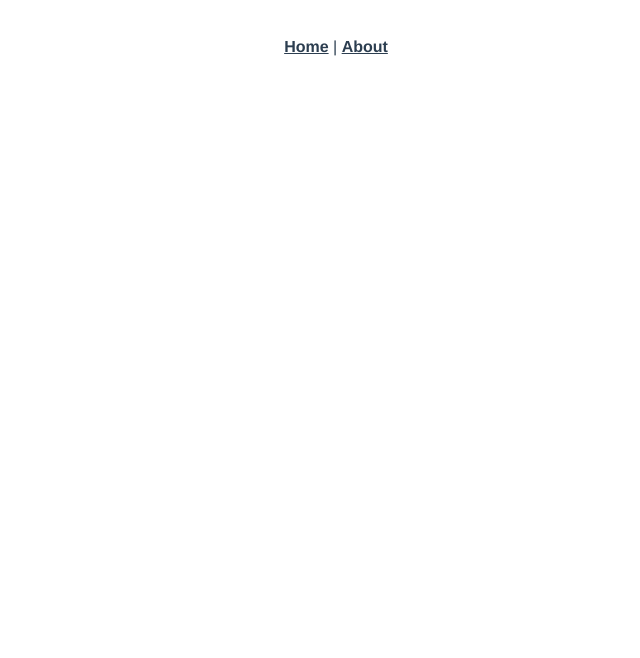
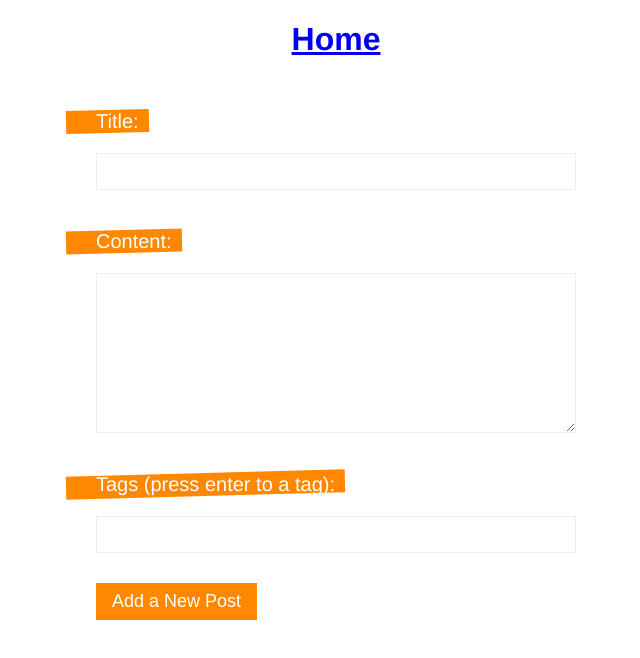
Before and after one commit to ckrdi/vue-dojo-blog, a Vue app: page /create in a window 1280 px wide. Before the commit this address had no page. Shown: the top 658 px of the page, without its empty margins (304-944 px from the left). Built offline with nearby package versions, Linux system fonts and the light colour scheme.

Commit message:
made a blog using vue

```diff
--- a/src/App.vue
+++ b/src/App.vue
@@ -1,9 +1,7 @@
 <template>
-  <div id="nav">
-    <router-link to="/">Home</router-link> |
-    <router-link to="/about">About</router-link>
-  </div>
-  <router-view/>
+  <router-link to="/"><h1>Home</h1></router-link>
+
+  <router-view />
 </template>
 
 <style>
@@ -14,17 +12,4 @@
   text-align: center;
   color: #2c3e50;
 }
-
-#nav {
-  padding: 30px;
-}
-
-#nav a {
-  font-weight: bold;
-  color: #2c3e50;
-}
-
-#nav a.router-link-exact-active {
-  color: #42b983;
-}
 </style>
--- a/src/components/HelloWorld.vue
+++ /dev/null
@@ -1,58 +0,0 @@
-<template>
-  <div class="hello">
-    <h1>{{ msg }}</h1>
-    <p>
-      For a guide and recipes on how to configure / customize this project,<br>
-      check out the
-      <a href="https://cli.vuejs.org" target="_blank" rel="noopener">vue-cli documentation</a>.
-    </p>
-    <h3>Installed CLI Plugins</h3>
-    <ul>
-      <li><a href="https://github.com/vuejs/vue-cli/tree/dev/packages/%40vue/cli-plugin-babel" target="_blank" rel="noopener">babel</a></li>
-      <li><a href="https://github.com/vuejs/vue-cli/tree/dev/packages/%40vue/cli-plugin-router" target="_blank" rel="noopener">router</a></li>
-    </ul>
-    <h3>Essential Links</h3>
-    <ul>
-      <li><a href="https://vuejs.org" target="_blank" rel="noopener">Core Docs</a></li>
-      <li><a href="https://forum.vuejs.org" target="_blank" rel="noopener">Forum</a></li>
-      <li><a href="https://chat.vuejs.org" target="_blank" rel="noopener">Community Chat</a></li>
-      <li><a href="https://twitter.com/vuejs" target="_blank" rel="noopener">Twitter</a></li>
-      <li><a href="https://news.vuejs.org" target="_blank" rel="noopener">News</a></li>
-    </ul>
-    <h3>Ecosystem</h3>
-    <ul>
-      <li><a href="https://router.vuejs.org" target="_blank" rel="noopener">vue-router</a></li>
-      <li><a href="https://vuex.vuejs.org" target="_blank" rel="noopener">vuex</a></li>
-      <li><a href="https://github.com/vuejs/vue-devtools#vue-devtools" target="_blank" rel="noopener">vue-devtools</a></li>
-      <li><a href="https://vue-loader.vuejs.org" target="_blank" rel="noopener">vue-loader</a></li>
-      <li><a href="https://github.com/vuejs/awesome-vue" target="_blank" rel="noopener">awesome-vue</a></li>
-    </ul>
-  </div>
-</template>
-
-<script>
-export default {
-  name: 'HelloWorld',
-  props: {
-    msg: String
-  }
-}
-</script>
-
-<!-- Add "scoped" attribute to limit CSS to this component only -->
-<style scoped>
-h3 {
-  margin: 40px 0 0;
-}
-ul {
-  list-style-type: none;
-  padding: 0;
-}
-li {
-  display: inline-block;
-  margin: 0 10px;
-}
-a {
-  color: #42b983;
-}
-</style>
--- /dev/null
+++ b/src/components/PostList.vue
@@ -0,0 +1,32 @@
+<template>
+  <router-link :to="{ name: 'SinglePost', params: { id: id } }"
+    ><h2>{{ post.title }}</h2></router-link
+  >
+  <p>{{ snippet }}</p>
+  <span v-for="tag in post.tags" :key="tag">#{{ tag }}</span>
+</template>
+
+<script>
+import { ref } from "vue";
+export default {
+  props: {
+    id: Number,
+  },
+  setup(props) {
+    const post = ref("");
+    const snippet = ref("");
+
+    const getPost = async () => {
+      const res = await fetch(`http://localhost:3000/posts/${props.id}`);
+      const data = await res.json();
+      post.value = data;
+      snippet.value = post.value.body.substring(0, 50) + "...";
+    };
+    getPost();
+
+    return { post, snippet };
+  },
+};
+</script>
+
+<style></style>
--- /dev/null
+++ b/src/components/SinglePost.vue
@@ -0,0 +1,26 @@
+<template>
+  <h2>{{ post.title }}</h2>
+  <p>{{ post.body }}</p>
+  <span v-for="tag in post.tags" :key="tag">#{{ tag }}</span>
+</template>
+
+<script>
+import { ref } from "vue";
+export default {
+  props: ["id"],
+  setup(props) {
+    const post = ref("");
+
+    const getPost = async () => {
+      const res = await fetch(`http://localhost:3000/posts/${props.id}`);
+      const data = await res.json();
+      post.value = data;
+    };
+    getPost();
+
+    return { post };
+  },
+};
+</script>
+
+<style></style>
--- a/src/router/index.js
+++ b/src/router/index.js
@@ -1,25 +1,29 @@
-import { createRouter, createWebHistory } from 'vue-router'
-import Home from '../views/Home.vue'
-
+import { createRouter, createWebHistory } from "vue-router";
+import Home from "../views/Home.vue";
+import SinglePost from "../components/SinglePost.vue";
+import Create from "../views/Create.vue";
 const routes = [
   {
-    path: '/',
-    name: 'Home',
-    component: Home
+    path: "/",
+    name: "Home",
+    component: Home,
   },
   {
-    path: '/about',
-    name: 'About',
-    // route level code-splitting
-    // this generates a separate chunk (about.[hash].js) for this route
-    // which is lazy-loaded when the route is visited.
-    component: () => import(/* webpackChunkName: "about" */ '../views/About.vue')
-  }
-]
+    path: "/post/:id",
+    name: "SinglePost",
+    component: SinglePost,
+    props: true,
+  },
+  {
+    path: "/create",
+    name: "Create",
+    component: Create,
+  },
+];
 
 const router = createRouter({
   history: createWebHistory(process.env.BASE_URL),
-  routes
-})
+  routes,
+});
 
-export default router
+export default router;
--- a/src/views/About.vue
+++ /dev/null
@@ -1,5 +0,0 @@
-<template>
-  <div class="about">
-    <h1>This is an about page</h1>
-  </div>
-</template>
--- /dev/null
+++ b/src/views/Create.vue
@@ -0,0 +1,119 @@
+<template>
+  <div class="create">
+    <form @submit.prevent="handleSubmit">
+      <label>Title:</label>
+      <input type="text" v-model="title" required />
+      <label>Content:</label>
+      <textarea v-model="body" required></textarea>
+      <label>Tags (press enter to a tag):</label>
+      <input type="text" v-model="tag" @keydown.enter.prevent="handleKeydown" />
+      <div v-for="tag in tags" :key="tag" class="pill">#{{ tag }}</div>
+      <button>Add a New Post</button>
+    </form>
+  </div>
+</template>
+
+<script>
+import { ref } from "@vue/reactivity";
+
+export default {
+  setup({ root }) {
+    const title = ref("");
+    const body = ref("");
+    const tag = ref("");
+    const tags = ref([]);
+
+    const handleKeydown = () => {
+      if (!tags.value.includes(tag.value)) {
+        tag.value = tag.value.replace(/\s/, ""); // remove whitespace, \s is for space
+        tags.value.push(tag.value);
+      }
+      tag.value = "";
+    };
+
+    const handleSubmit = async () => {
+      const newPost = {
+        title: title.value,
+        body: body.value,
+        tags: tags.value,
+      };
+      await fetch("http://localhost:3000/posts", {
+        method: "POST",
+        headers: { "Content-Type": "application/json" },
+        body: JSON.stringify(newPost),
+      }).catch((err) => console.log(err));
+
+      title.value = "";
+      body.value = "";
+      tags.value = [];
+    };
+
+    return {
+      title,
+      body,
+      tag,
+      tags,
+      handleKeydown,
+      handleSubmit,
+    };
+  },
+};
+</script>
+
+<style>
+form {
+  max-width: 480px;
+  margin: 0 auto;
+  text-align: left;
+}
+input,
+textarea {
+  display: block;
+  margin: 10px 0;
+  width: 100%;
+  box-sizing: border-box;
+  padding: 10px;
+  border: 1px solid #eee;
+}
+textarea {
+  height: 160px;
+}
+label {
+  display: inline-block;
+  margin-top: 30px;
+  position: relative;
+  font-size: 20px;
+  color: white;
+  margin-bottom: 10px;
+}
+label::before {
+  content: "";
+  display: block;
+  width: 100%;
+  height: 100%;
+  background: #ff8800;
+  position: absolute;
+  z-index: -1;
+  padding-right: 40px;
+  left: -30px;
+  transform: rotateZ(-1.5deg);
+}
+button {
+  display: block;
+  margin-top: 30px;
+  background: #ff8800;
+  color: white;
+  border: none;
+  padding: 8px 16px;
+  font-size: 18px;
+}
+.pill {
+  display: inline-block;
+  margin: 10px 10px 0 0;
+  color: #444;
+  background: #ddd;
+  padding: 8px;
+  border-radius: 20px;
+  font-size: 14px;
+}
+</style>
--- a/src/views/Home.vue
+++ b/src/views/Home.vue
@@ -1,18 +1,31 @@
 <template>
   <div class="home">
-    <img alt="Vue logo" src="../assets/logo.png">
-    <HelloWorld msg="Welcome to Your Vue.js App"/>
+    <router-link :to="{ name: 'Create' }">New Post</router-link>
+    <div v-for="post in posts" :key="post.id">
+      <PostList :id="post.id" />
+    </div>
   </div>
 </template>
 
 <script>
-// @ is an alias to /src
-import HelloWorld from '@/components/HelloWorld.vue'
+import { ref } from "vue";
+import PostList from "../components/PostList.vue";
 
 export default {
-  name: 'Home',
+  name: "Home",
   components: {
-    HelloWorld
-  }
-}
+    PostList,
+  },
+  setup() {
+    const posts = ref("");
+
+    const getPosts = async () => {
+      const res = await fetch("http://localhost:3000/posts");
+      const data = await res.json();
+      posts.value = data;
+    };
+    getPosts();
+    return { posts };
+  },
+};
 </script>
```
Also changed, not shown: 1 other file (tests, documents, lock files or other folders).
